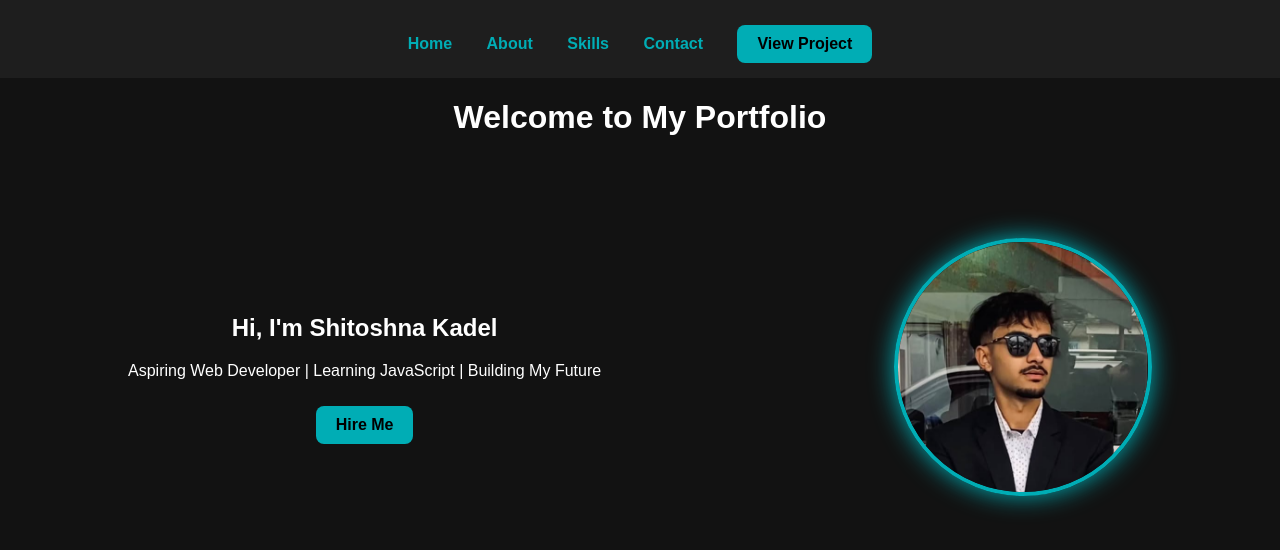
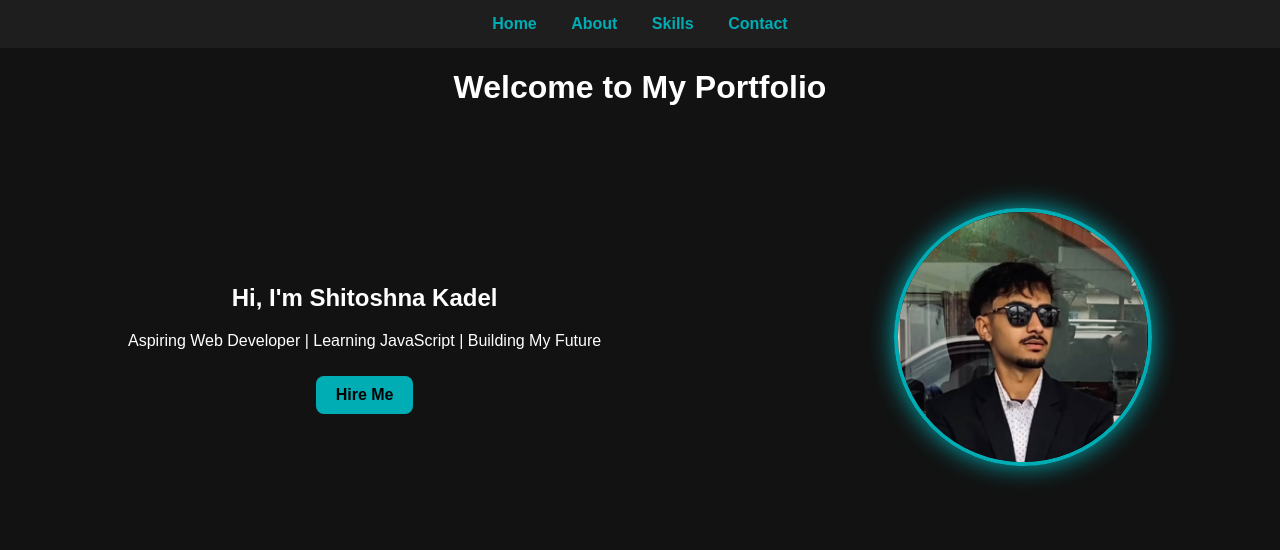
Before and after one commit to Shitoshna7/portfolio, a plain HTML site: page index.html in a window 1280 px wide. Drawn offline with Linux system fonts and the light colour scheme.

Commit message:
Add files via upload

```diff
--- a/index.html
+++ b/index.html
@@ -11,7 +11,7 @@
     <a href="about.html">About</a>
     <a href="skills.html">Skills</a>
     <a href="contact.html">Contact</a>
-    <a href="calculator.html" target="_blank" class="btn">View Project</a>
+
 </nav>
 
 <h1>Welcome to My Portfolio</h1>
```
